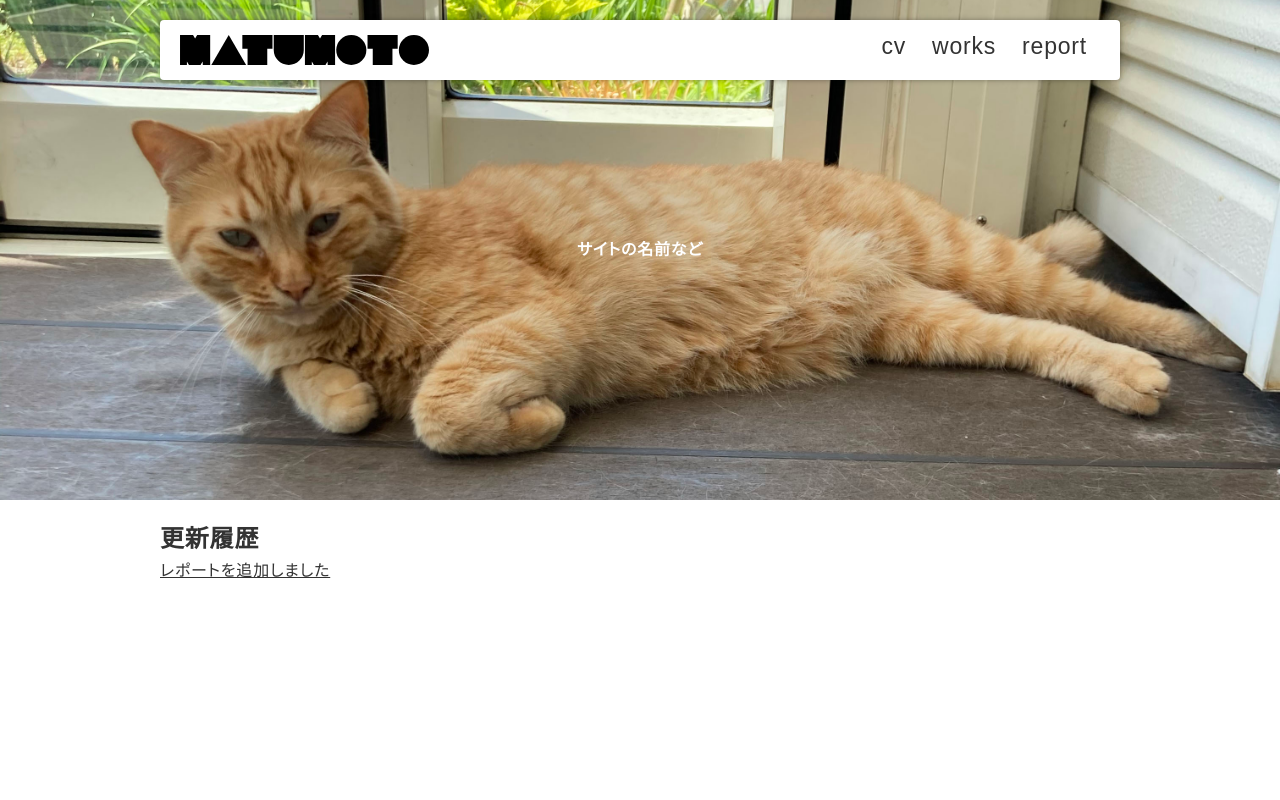
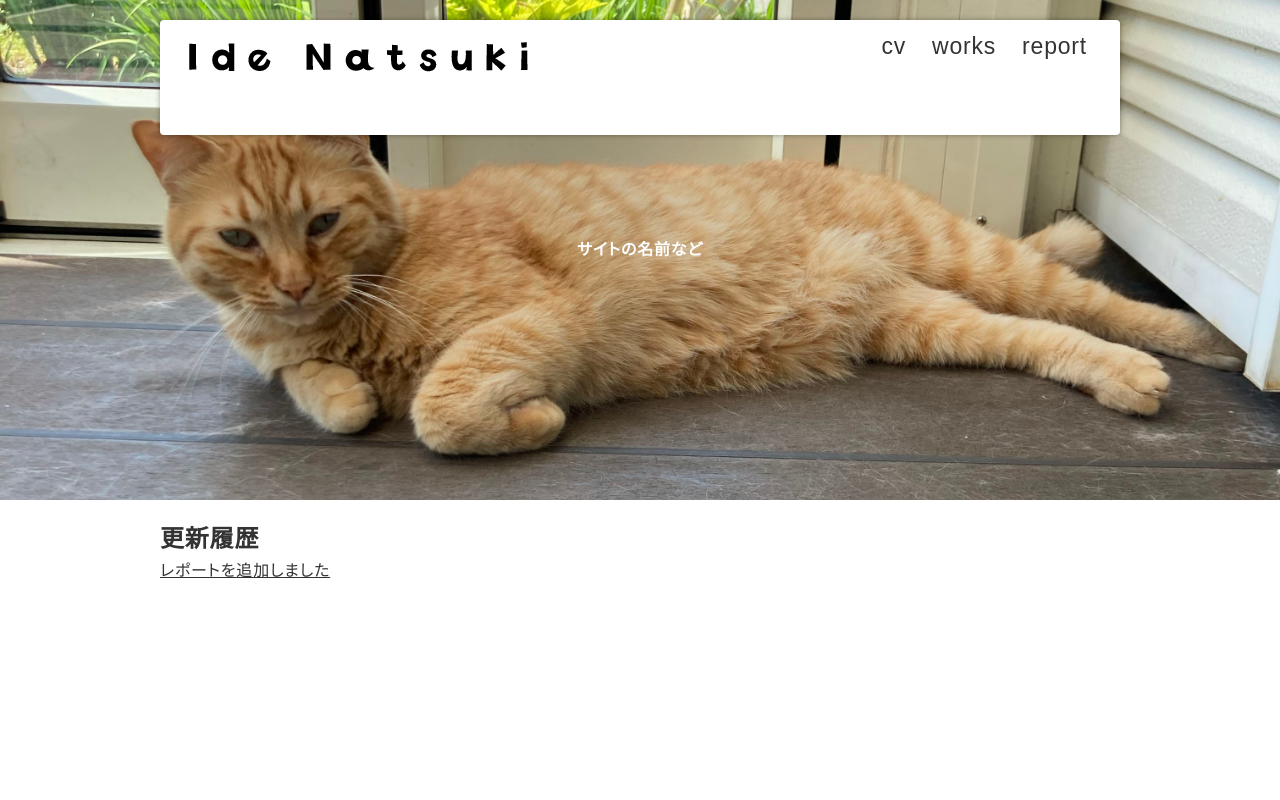
Before and after one commit to KUAD-XtechDesign/portfolio-n-ide-kua, a plain HTML site: page index.html in a window 1280 px wide. Shown: the top 800 px of the page. Drawn offline with Linux system fonts and the light colour scheme.

Commit message:
Update index.html

```diff
--- a/index.html
+++ b/index.html
@@ -12,7 +12,7 @@
   <header>
     <div class="inner">
       <p id="header_logo">
-        <a href="./index.html"><img src="./images/logo.svg" alt=""></a>
+        <a href="./index.html"><img src="./images/1x/アセット 1.png" alt=""></a>
       </p>
       <ul id="global_menu">
         <li><a href="./cv.html">cv</a></li>
```
